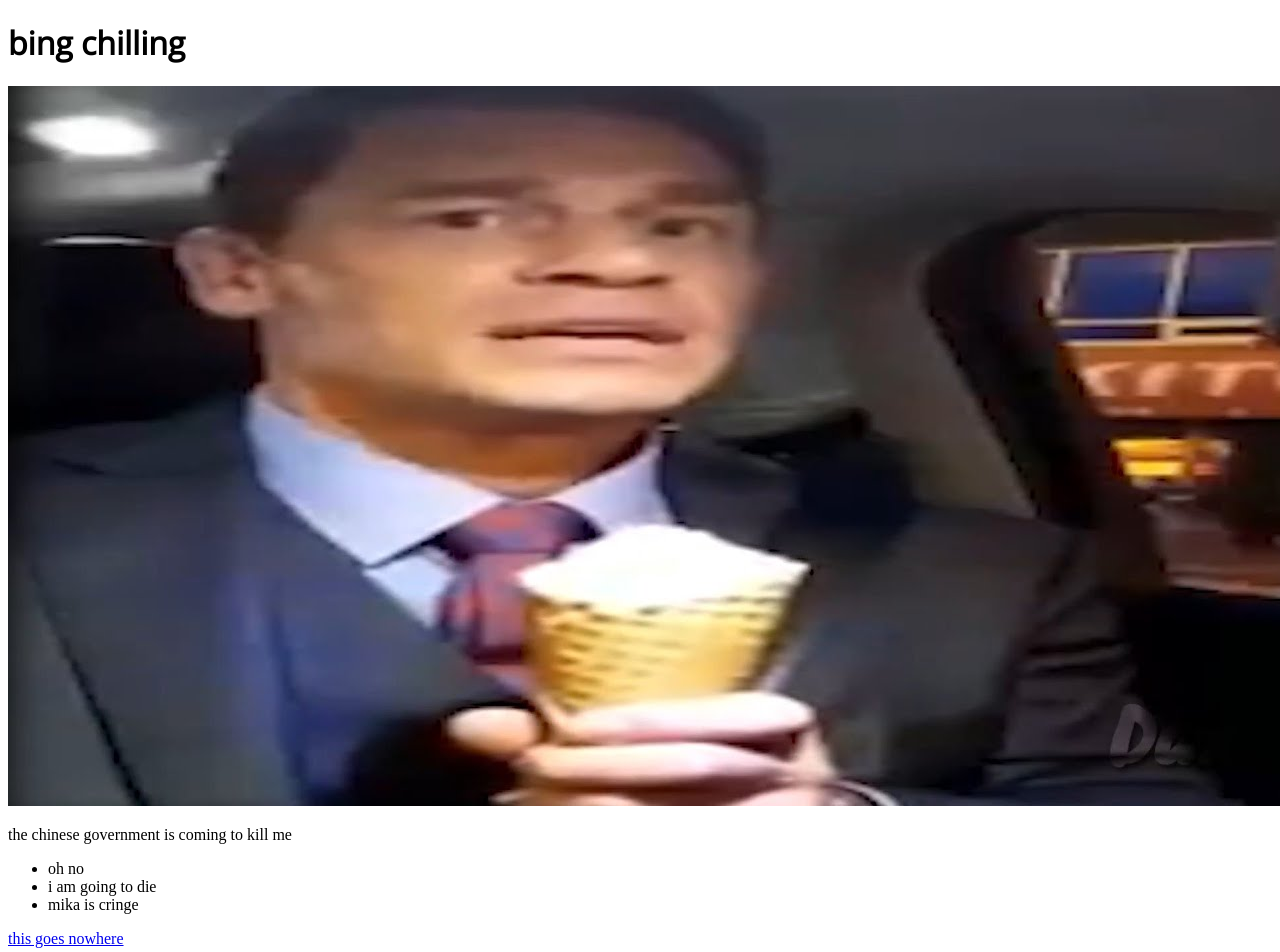
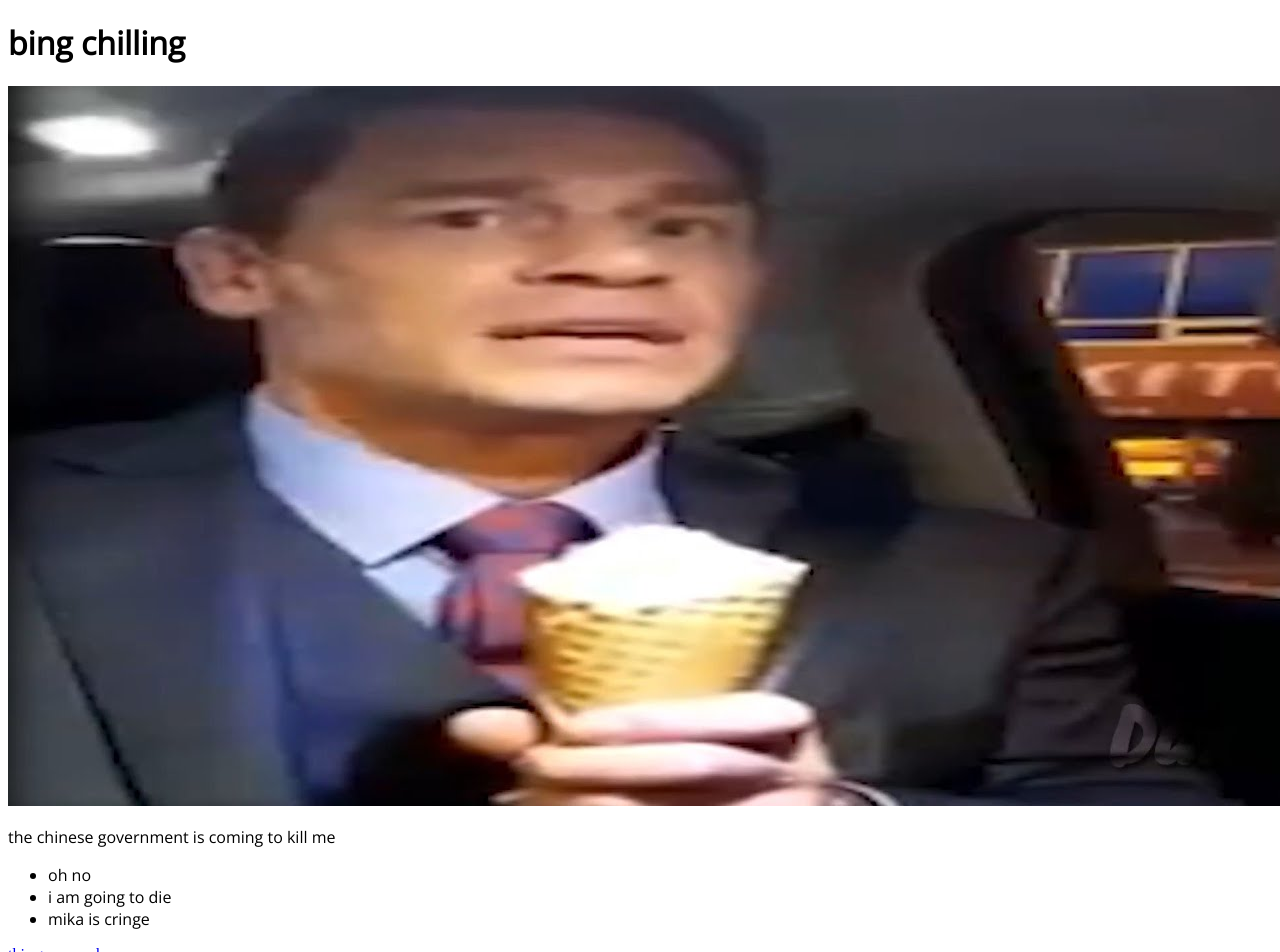
Before and after one commit to Andi2211e/ebicwebsite, a Nuxt app: page / in a window 1280 px wide. Shown: the top 952 px of the page. Built offline with nearby package versions, Linux system fonts and the light colour scheme.

Commit message:
Update index.vue

```diff
--- a/pages/index.vue
+++ b/pages/index.vue
@@ -33,4 +33,11 @@ export default {
 h1 {
   font-family: 'Open Sans', sans-serif;
 }
+p {
+  font-family: 'Open Sans', sans-serif;
+}
+li {
+  font-family: 'Open Sans', sans-serif;
+}
+
 </style>
```
